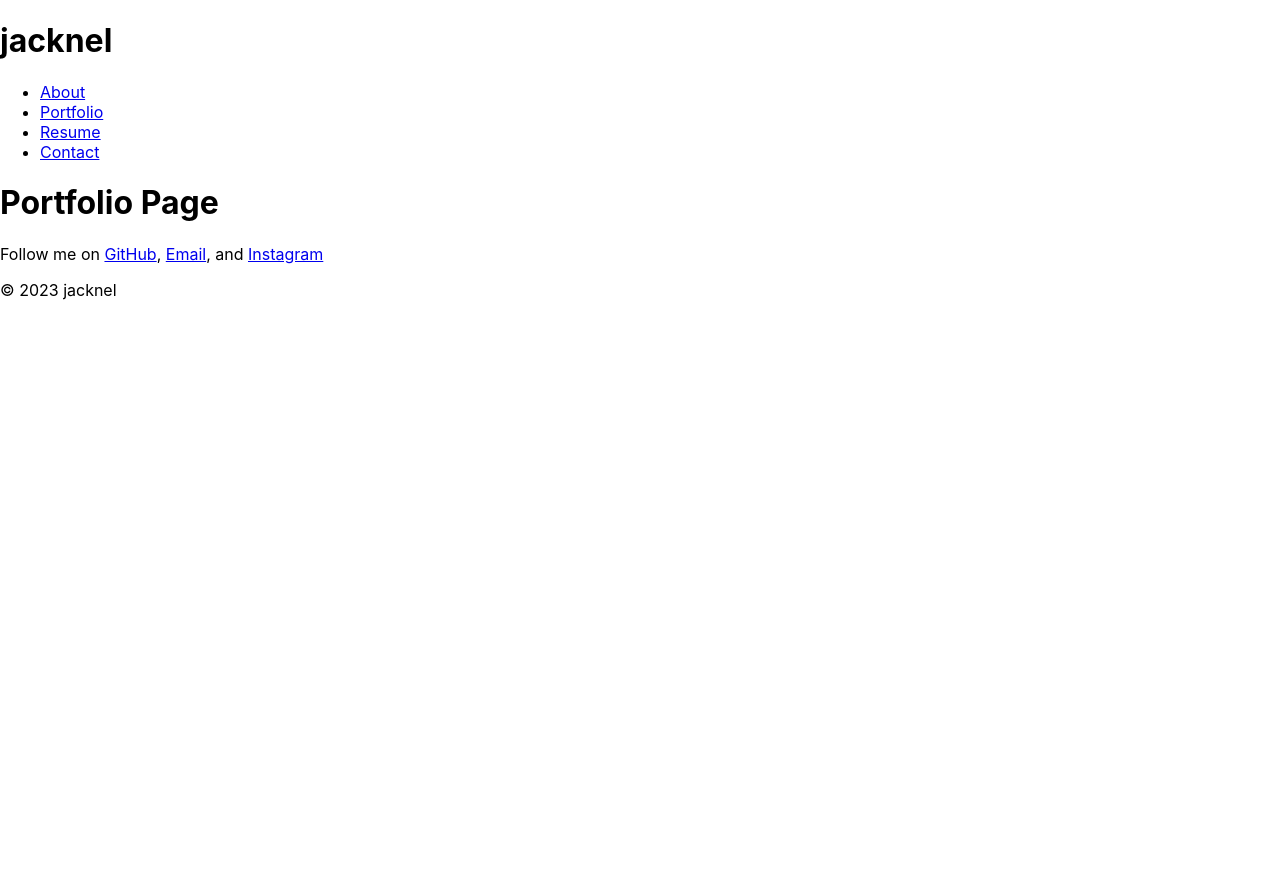
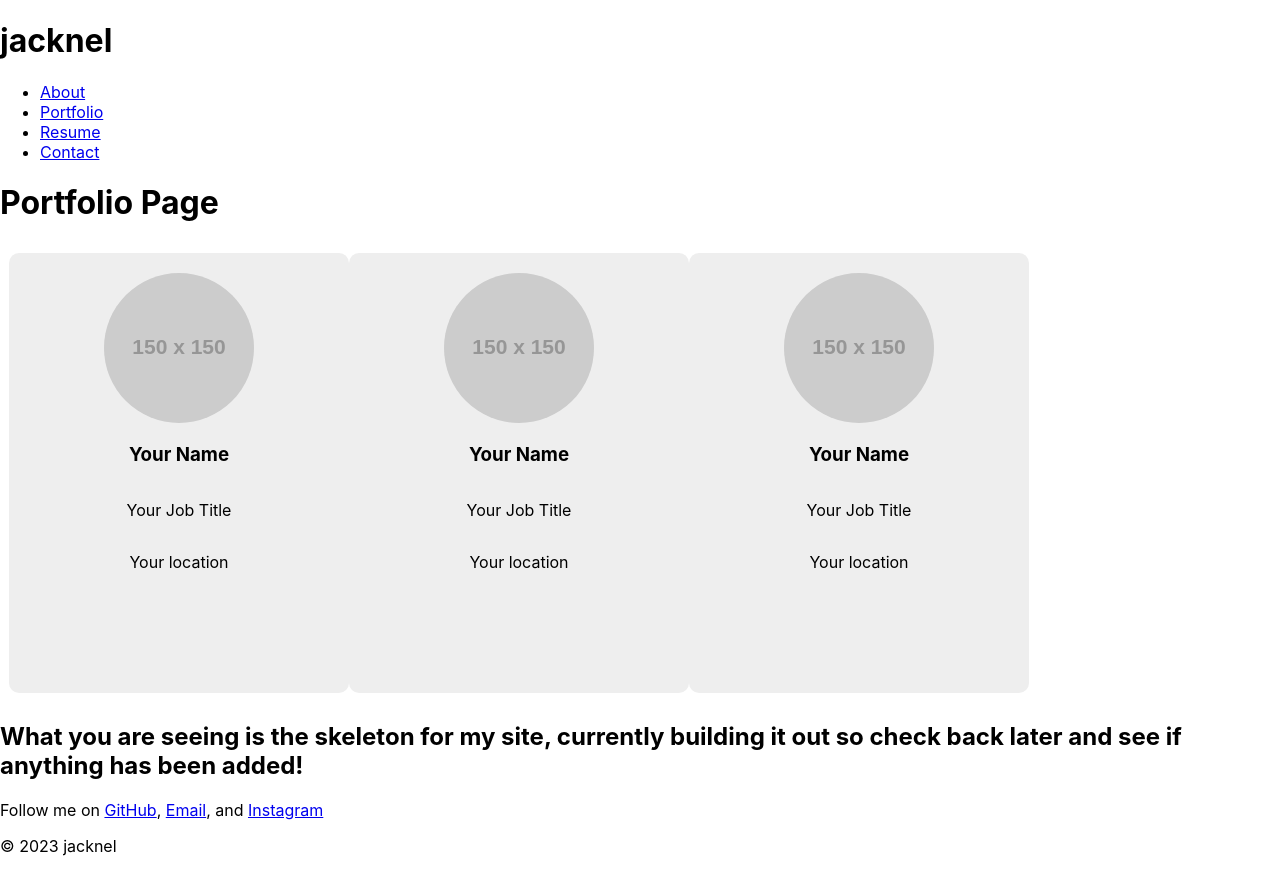
Before and after one commit to jacknel/port-cool-io, a React (Create React App) app in the folder portfolio/: page /portfolio in a window 1280 px wide. Before the commit the page ends 800 px from the top, so only its background shows below. Built offline with nearby package versions, Linux system fonts and the light colour scheme.

Commit message:
added a new message

```diff
--- a/portfolio/src/App.js
+++ b/portfolio/src/App.js
@@ -21,6 +21,9 @@ const App = () => {
         <Route path="/portfolio" element={<Portfolio />} />
         <Route path="/resume" element={<Resume />} />
       </Routes>
+      <div>
+        <h2>What you are seeing is the skeleton for my site, currently building it out so check back later and see if anything has been added!</h2>
+      </div>
       <Footer />
     </Router>
   );
--- a/portfolio/src/components/Header.js
+++ b/portfolio/src/components/Header.js
@@ -1,11 +1,10 @@
 import React from 'react';
 
-function Header(props) {
+const Header = () => {
 
     return (
       <header className="flex-row space-between px-1">
         <h1>jacknel</h1>
-        {props.children}
       </header>
     );
 }
--- a/portfolio/src/components/Project.js
+++ b/portfolio/src/components/Project.js
@@ -0,0 +1,31 @@
+import React from 'react';
+
+const Project = () => {
+  return (
+    <div style={{
+      display: 'flex',
+      flexDirection: 'column',
+      alignItems: 'center',
+      width: '300px',
+      height: '400px',
+      backgroundColor: '#eee',
+      borderRadius: '10px',
+      padding: '20px'
+    }}>
+      <img
+        src="https://via.placeholder.com/150"
+        alt="profile picture"
+        style={{
+          width: '150px',
+          height: '150px',
+          borderRadius: '50%'
+        }}
+      />
+      <h3 style={{ marginTop: '20px' }}>Your Name</h3>
+      <p>Your Job Title</p>
+      <p>Your location</p>
+    </div>
+  );
+};
+
+export default Project;
--- a/portfolio/src/pages/Portfolio.js
+++ b/portfolio/src/pages/Portfolio.js
@@ -5,7 +5,17 @@ const Portfolio = () => {
   return (
     <div>
       <h1>Portfolio Page</h1>
-
+        <div style = {
+            {
+                display: 'flex',
+                alignItems: 'center',
+                padding: '9px'
+            }
+        }>
+        <Project />
+        <Project />
+        <Project />
+      </div>
     </div>
   );
 };
```
Also changed, not shown: 1 other file (tests, documents, lock files or other folders).
